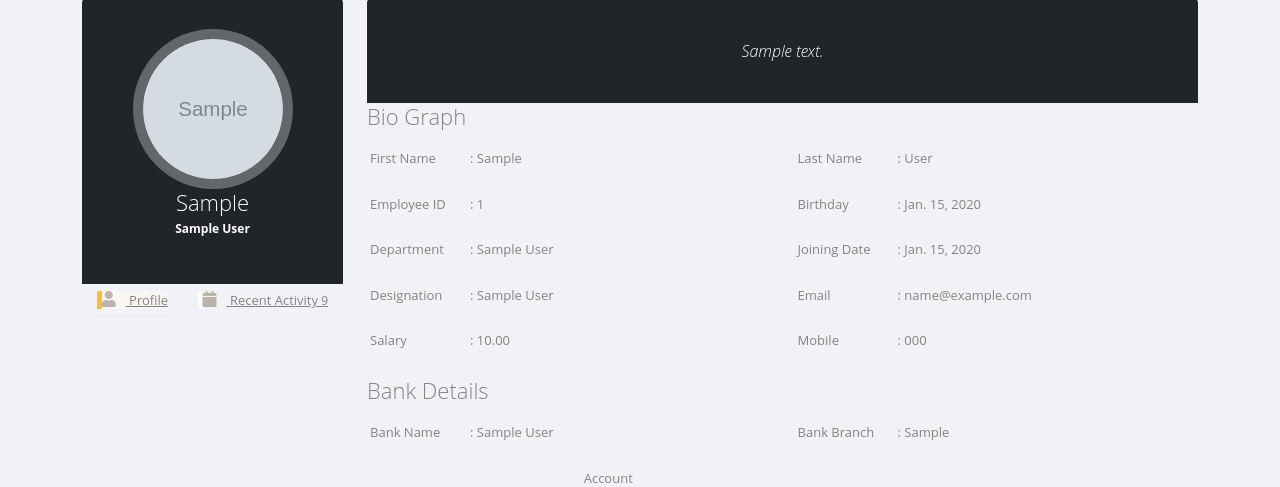
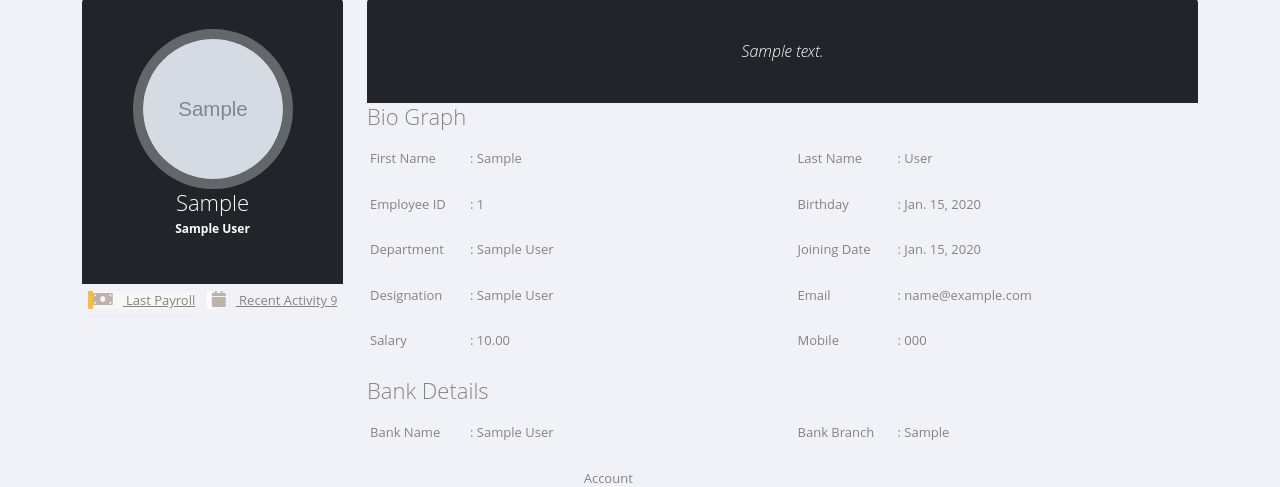
Before and after one commit to Biplob14/HRM-system, a Django app: page /user/employees/sample/ in a window 1280 px wide. Shown: the part 87-574 px from the top of the page. Run offline with Django 4.2, Linux system fonts and the light colour scheme; tables that the repository leaves empty hold one stand-in row (values such as "Sample post"); grey boxes marked "Sample" are stand-in pictures; some libraries are stand-ins or nearby versions.

Commit message:
feat: employee and payroll slug

```diff
--- a/payroll/admin.py
+++ b/payroll/admin.py
@@ -16,7 +16,7 @@ class TaxPercentageAdmin(admin.ModelAdmin):
 
 @admin.register(MonthlyPayment)
 class MonthlyPaymentAdmin(admin.ModelAdmin):
-    readonly_fields=('gross_amount',)
+    readonly_fields=('gross_amount', 'tax_amount')
     exclude = [
         'slug',
     ]
--- a/payroll/models.py
+++ b/payroll/models.py
@@ -18,7 +18,7 @@ class MonthlyPayment(models.Model):
         return self.user.username
 
     def get_absolute_url(self):
-        return reverse("users:employe_details", args=[self.slug])
+        return reverse("payroll:payroll", args=[self.slug])
 
 class TaxPercentage(models.Model):
     tax_percent = models.DecimalField(max_digits=4, decimal_places=2)
--- a/payroll/urls.py
+++ b/payroll/urls.py
@@ -1,6 +1,7 @@
 from django.urls import path
 from .views import PayrollView
 
+app_name = 'payroll'
 
 urlpatterns = [
     path('<slug:slug>/', PayrollView.as_view(), name='payroll'),
--- a/templates/navbar.html
+++ b/templates/navbar.html
@@ -20,7 +20,7 @@
                 <li class="nav-item dropdown dropdown-cat">
                     <a class="nav-link dropdown-toggle" href="#" id="navbarScrollingDropdown" role="button" data-bs-toggle="dropdown" aria-expanded="false">Employees</a>
                     <ul class="dropdown-menu dropdown-menu-cat" aria-labelledby="navbarScrollingDropdown">
-                        <li><a class="dropdown-item" href="">All Employees</a></li>
+                        <li><a class="dropdown-item" href="{% url 'users:employe_list' %}">All Employees</a></li>
                         <li><hr class="dropdown-divider"></li>
                         {% for category in categories %}
                             <li><a class="dropdown-item" href="{% url 'books:categorise_books' category.name %}">{{ category.name|title }}</a></li>
--- a/users/templates/employee_details.html
+++ b/users/templates/employee_details.html
@@ -19,7 +19,7 @@
                     </div>
 
                     <ul class="nav nav-pills nav-stacked">
-                        <li class="active"><a href="#"> <i class="fa fa-user"></i> Profile</a></li>
+                        <li class="active"><a href="{{ payroll.get_absolute_url }}"> <i class="fa fa-money-bill"></i> Last Payroll</a></li>
                         <li><a href="#"> <i class="fa fa-calendar"></i> Recent Activity <span class="label label-warning pull-right r-activity">9</span></a></li>
                     </ul>
                 </div>
--- a/users/views.py
+++ b/users/views.py
@@ -3,6 +3,7 @@ from django.db.models.query import QuerySet
 from django.shortcuts import render
 from django.views.generic import CreateView, ListView, DetailView
 from .models import UserModel, UserDetailsModel, BankDetails
+from payroll.models import MonthlyPayment
 from .forms import UserRegistrationForm
 from django.shortcuts import render
 from django.urls import reverse_lazy
@@ -41,5 +42,6 @@ class EmployeeDetaisl(DetailView):
         context = super(EmployeeDetaisl, self).get_context_data(**kwargs)
         user_data = list(self.get_queryset())[0].user
         context['bank_details'] = BankDetails.objects.filter(user=user_data).first()
+        context['payroll'] = MonthlyPayment.objects.filter(user=user_data).last()
         # print("queryset: ", list(self.get_queryset())[0].user.username)
         return context
```
